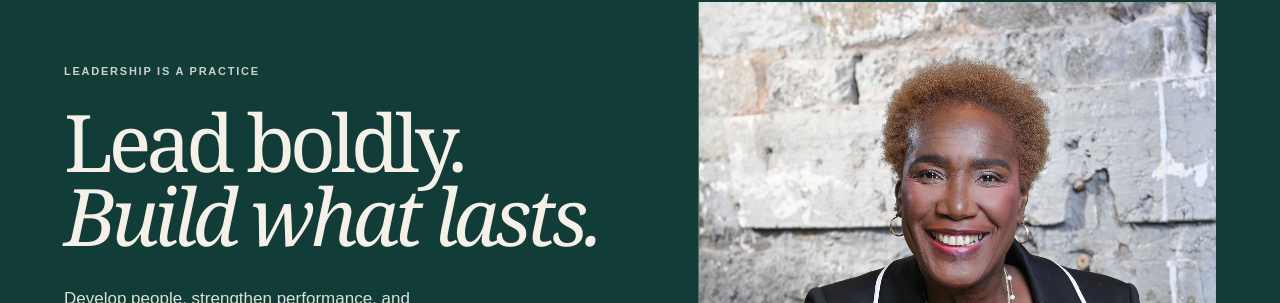
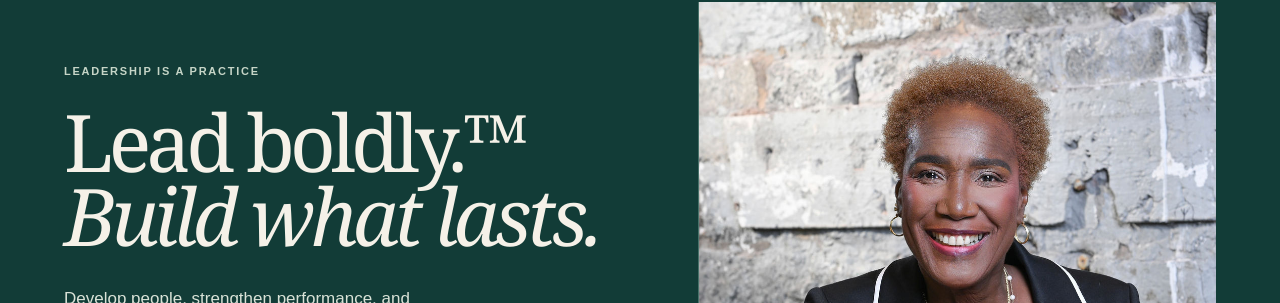
Before and after one commit to pagekey/jeannettemills.com, a React (Vite) app: page / in a window 1280 px wide. Shown: the part 190-493 px from the top of the page. Built offline with nearby package versions, Linux system fonts and the light colour scheme.

Commit message:
fix: add TM to Lead Boldly

```diff
--- a/src/components/pages/AboutPage.tsx
+++ b/src/components/pages/AboutPage.tsx
@@ -12,7 +12,7 @@ export default function AboutPage() {
         eyebrow="Leadership is a practice"
         title={
           <>
-            Lead boldly.
+            Lead boldly.™
             <br />
             Develop people.
             <br />
--- a/src/components/pages/BooksPage.tsx
+++ b/src/components/pages/BooksPage.tsx
@@ -47,12 +47,12 @@ export default function BooksPage() {
       {/*
       <section className="book-page-grid workbook-page">
         <div>
-          <p className="eyebrow">LEAD BOLDLY(TM) Workbook</p>
+          <p className="eyebrow">LEAD BOLDLY™ Workbook</p>
           <h2>
             Turn insight into <em>action.</em>
           </h2>
           <p>
-            LEAD BOLDLY(TM) takes the leadership lessons within that story and
+            LEAD BOLDLY™ takes the leadership lessons within that story and
             turns them into practical principles leaders can examine and apply
             within their own lives, teams, and organizations.
           </p>
@@ -67,7 +67,7 @@ export default function BooksPage() {
         <div>
           <img
             src={leadBoldlyMockup}
-            alt="LEAD BOLDLY Leadership Workbook by Jeannette Mills"
+            alt="LEAD BOLDLY™ Leadership Workbook by Jeannette Mills"
           />
         </div>
       </section>
--- a/src/components/pages/ContactPage.tsx
+++ b/src/components/pages/ContactPage.tsx
@@ -27,7 +27,7 @@ export default function ContactPage() {
           <p>
             Jeannette works with organizations to create conversations that
             continue after the training ends. Training may also incorporate{" "}
-            <em>Tomme’s Girl</em> and the LEAD BOLDLY(TM) Leadership Workbook to
+            <em>Tomme’s Girl</em> and the LEAD BOLDLY™ Leadership Workbook to
             create an integrated learning experience that allows participants to
             read, reflect, discuss, and apply the principles long after the
             session concludes.
--- a/src/components/pages/Home.tsx
+++ b/src/components/pages/Home.tsx
@@ -103,7 +103,7 @@ export default function Home() {
           <div className="hero-copy">
             <p className="eyebrow light">Leadership is a practice</p>
             <h1>
-              Lead boldly.
+              Lead boldly.™
               <br />
               <em>Build what lasts.</em>
             </h1>
@@ -262,7 +262,7 @@ export default function Home() {
           <img
             className="book-mockup workbook-mockup"
             src={leadBoldlyMockup}
-            alt="LEAD BOLDLY Leadership Workbook by Jeannette Mills"
+            alt="LEAD BOLDLY™ Leadership Workbook by Jeannette Mills"
           />
         </div>
         <div className="books-copy">
@@ -278,7 +278,7 @@ export default function Home() {
           </p>
           <p>
             <em>Tomme's Girl</em> tells the story behind the leader. The{" "}
-            <strong>LEAD BOLDLY</strong>
+            <strong>LEAD BOLDLY™</strong>
             <sup>TM</sup> Leadership Workbook turns those lessons into practical
             principles leaders can examine and apply.
           </p>
@@ -296,8 +296,8 @@ export default function Home() {
           <span className="round-mark">JM</span>
         </div>
         <h2>
-          Bring <em>Lead Boldly</em>
-          <sup>TM</sup> to your organization.
+          Bring <em>Lead Boldly™</em>
+          to your organization.
         </h2>
         <div className="organization-bottom">
           <p>
--- a/src/components/pages/WorkPage.tsx
+++ b/src/components/pages/WorkPage.tsx
@@ -57,7 +57,7 @@ export default function WorkPage() {
         </article>
       </section>
       <section className="organization work-cta">
-        <p className="eyebrow">Bring Lead Boldly to your organization</p>
+        <p className="eyebrow">Bring Lead Boldly™ to your organization</p>
         <h2>
           Conversations that continue <em>after the training ends.</em>
         </h2>
```
Also changed, not shown: 1 other file (tests, documents, lock files or other folders).
